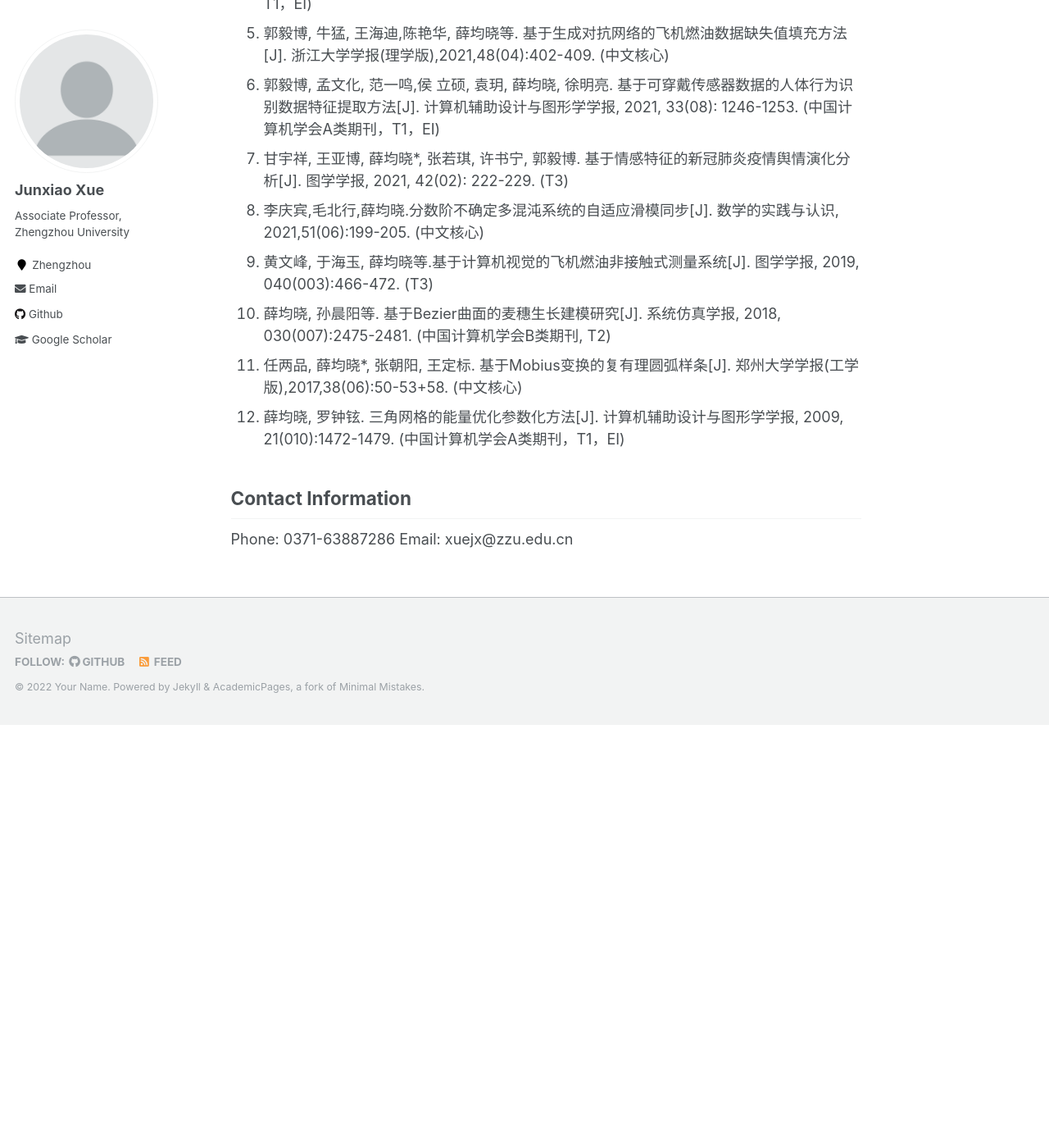
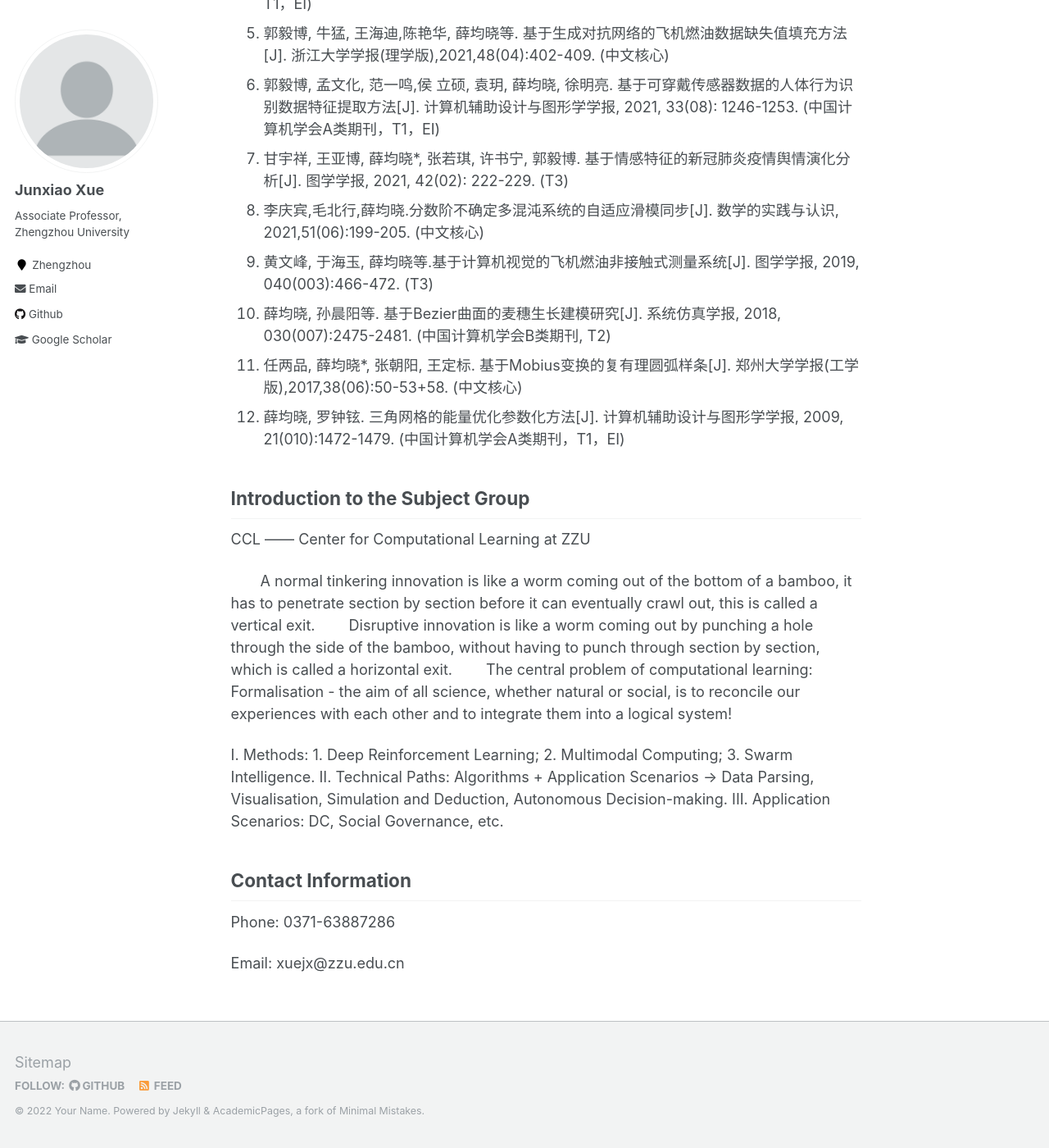
Before and after one commit to shibo2/shibo2.github.io, a Jekyll site: the page built from _pages/about.md, in a window 1280 px wide and 1400 px high, scrolled down 2954 px. Shown: the whole window at 82% size. Built offline with Jekyll 4.4.1, drawn with Linux system fonts in a browser that asks for light colours; before the commit the page ends 3838 px from its top, so only the background shows below that.

Commit message:
Update about.md

```diff
--- a/_pages/about.md
+++ b/_pages/about.md
@@ -55,7 +55,20 @@ English Literature:
 11. 任两品, 薛均晓*, 张朝阳, 王定标. 基于Mobius变换的复有理圆弧样条[J]. 郑州大学学报(工学版),2017,38(06):50-53+58. (中文核心)
 12. 薛均晓, 罗钟铉. 三角网格的能量优化参数化方法[J]. 计算机辅助设计与图形学学报, 2009, 21(010):1472-1479. (中国计算机学会A类期刊，T1，EI)
 
+Introduction to the Subject Group
+------
+CCL —— Center for Computational Learning at ZZU
+
+　　A normal tinkering innovation is like a worm coming out of the bottom of a bamboo, it has to penetrate section by section before it can eventually crawl out, this is called a vertical exit.
+　　Disruptive innovation is like a worm coming out by punching a hole through the side of the bamboo, without having to punch through section by section, which is called a horizontal exit.
+　　The central problem of computational learning: Formalisation - the aim of all science, whether natural or social, is to reconcile our experiences with each other and to integrate them into a logical system!
+
+I. Methods: 1. Deep Reinforcement Learning; 2. Multimodal Computing; 3. Swarm Intelligence.
+II. Technical Paths: Algorithms + Application Scenarios -> Data Parsing, Visualisation, Simulation and Deduction, Autonomous Decision-making.
+III. Application Scenarios: DC, Social Governance, etc.
+
 Contact Information
 ------
 Phone: 0371-63887286
+
 Email: xuejx@zzu.edu.cn
```
